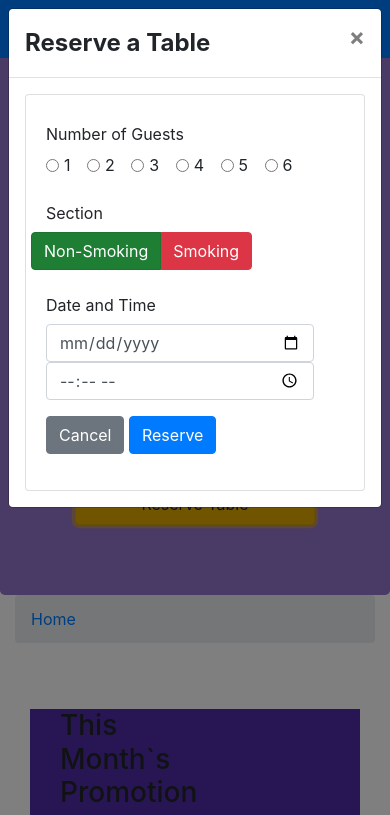
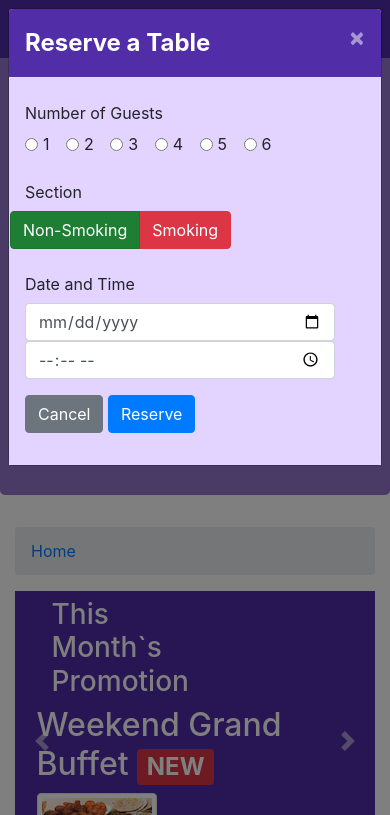
Before and after one commit to sainitish16/assignment, a website: page index.html in a window 390 px wide. Both pictures are taken after a click on the button "Reserve Table". Shown: the top 815 px of the page. Drawn offline with nearby package versions, Linux system fonts and the light colour scheme.

Commit message:
assignment 4

```diff
--- a/aboutus.html
+++ b/aboutus.html
@@ -16,7 +16,7 @@
         <script src="node_modules/popper.js/dist/umd/popper.min.js"></script>
         <script src="node_modules/bootstrap/dist/js/bootstrap.min.js"></script>
         <title>Ristorante Con Fusion: About Us</title>
-        <link rel="stylesheet" href="./css/styles.css">
+        <link rel="stylesheet" href="./styles-old.css">
 
 
         <link rel="stylesheet" href="node_modules/font-awesome/css/font-awesome.min.css">
@@ -25,7 +25,7 @@
 
     <body>
 
-        <nav class="navbar navbar-dark navbar-expand-sm bg-primary fixed-top">
+        <nav class="navbar navbar-dark navbar-expand-sm fixed-top">
             <div class="container">
 
                 <a class="navbar-brand mr-auto" href="#"><img src="img/logo.png" height="30" width="41"></a><a class="navbar-brand" href="#">Ristorante Con Fusion</a>
--- a/index.html
+++ b/index.html
@@ -10,14 +10,14 @@
     <script src="node_modules/jquery/dist/jquery.slim.min.js"></script>
     <script src="node_modules/popper.js/dist/umd/popper.min.js"></script>
     <script src="node_modules/bootstrap/dist/js/bootstrap.min.js"></script>
-    <link rel="stylesheet" href="./css/styles.css">
+    <link rel="stylesheet" href="./styles-old.css">
 
 
     <link rel="stylesheet" href="node_modules/font-awesome/css/font-awesome.min.css">
     <link rel="stylesheet" href="node_modules/bootstrap-social/bootstrap-social.css">
 </head>
 <body>
-    <nav class="navbar navbar-dark navbar-expand-sm bg-primary fixed-top">
+    <nav class="navbar navbar-dark navbar-expand-sm fixed-top">
         <div class="container">
 
             <a class="navbar-brand mr-auto" href="#"><img src="img/logo.png" height="30" width="41"></a><a class="navbar-brand" href="#">Ristorante Con Fusion</a>
@@ -36,10 +36,21 @@
                         </ul>
                         <ul class="navbar-nav ml-auto">
                             <span class="navbar-text">
-                                <a data-toggle="modal" data-target="#loginModal">
-                                <span class="fa fa-sign-in"></span> Login</a>
+                                <a id="loginModelTrigger">
+                                    <span class="fa fa-sign-in"></span> Login
+                                </a>
                             </span>
                         </ul>
+                        <script>
+                            $(document).ready(function(){
+                                $('#loginModelTrigger').on('click',function(){
+                                    $('#loginModal').modal('show');
+                                })
+                                $('#reserveModelTrigger').on('click',function(){
+                                    $('#reserveModel').modal('show');
+                                })
+                            })
+                        </script>
                 </div>
             </div>
         </div>
@@ -81,7 +92,7 @@
         </div>
     </div>
     <!-- Reserve table model -->
-    <div id="guestsTable" class="modal fade" role="dialog">
+    <div id="reserveModel" class="modal fade" role="dialog">
         <div class="modal-dialog modal-lg" role="content">
             <!-- Modal content-->
             <div class="modal-content">
@@ -90,8 +101,6 @@
                     <button type="button" class="close" data-dismiss="modal">&times;</button>
                 </div>
                 <div class="modal-body">
-                    <div class="card" id="guests-data">
-                        <div class="card-body">
                             <form >
                                 <div class="form-group row">
                                     <label for="feedback" class="col-md-2 col-form-label">Number of Guests</label>
@@ -157,8 +166,6 @@
                                 </div>
                             </form>
 
-                        </div>
-                    </div>
                 </div>
             </div>
         </div>
@@ -179,8 +186,7 @@
 
                 <div class="col-12 col-sm">
                     <div class="col-12 col-sm align-self-center">
-                        <a role="button" class="btn btn-block nav-link btn-warning"
-                        data-toggle="modal" href="#guestsTable">Reserve Table</a>
+                        <a role="button" id="reserveModelTrigger" class="btn btn-block nav-link btn-warning">Reserve Table</a>
                     </div>
                 </div>
             </div>
--- a/styles-old.css
+++ b/styles-old.css
@@ -57,3 +57,14 @@ body{
     bottom: 0px;
     z-index: 1;
 }
+
+.modal-header{
+    background-color: #512DA8;
+    color: white;
+}
+.modal-header .close{
+    color: white;
+}
+.modal-body{
+    background-color: #e3d3ff;
+}
```
Also changed, not shown: contactus.html (+2 -2 lines), 1 other file.
